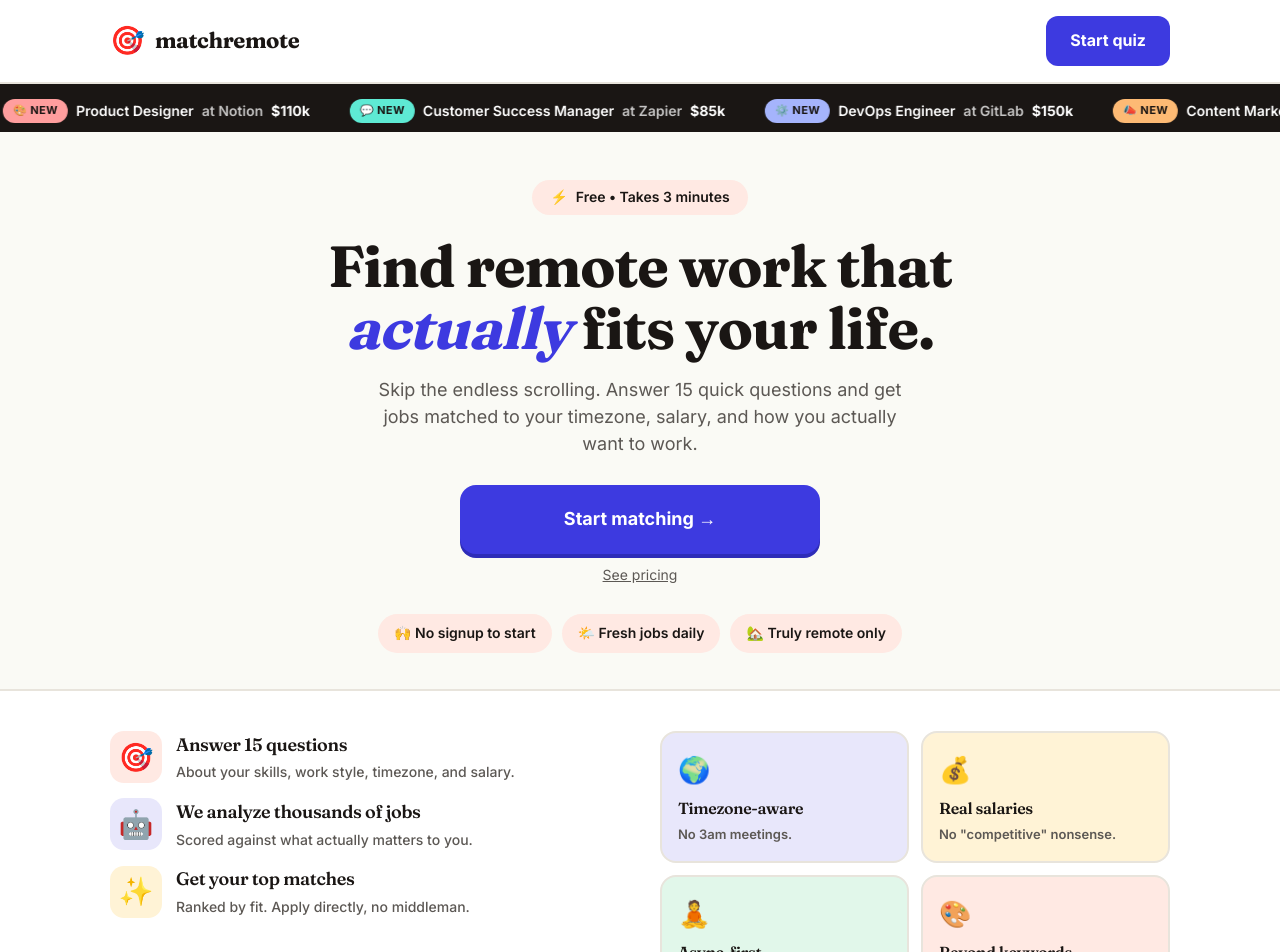
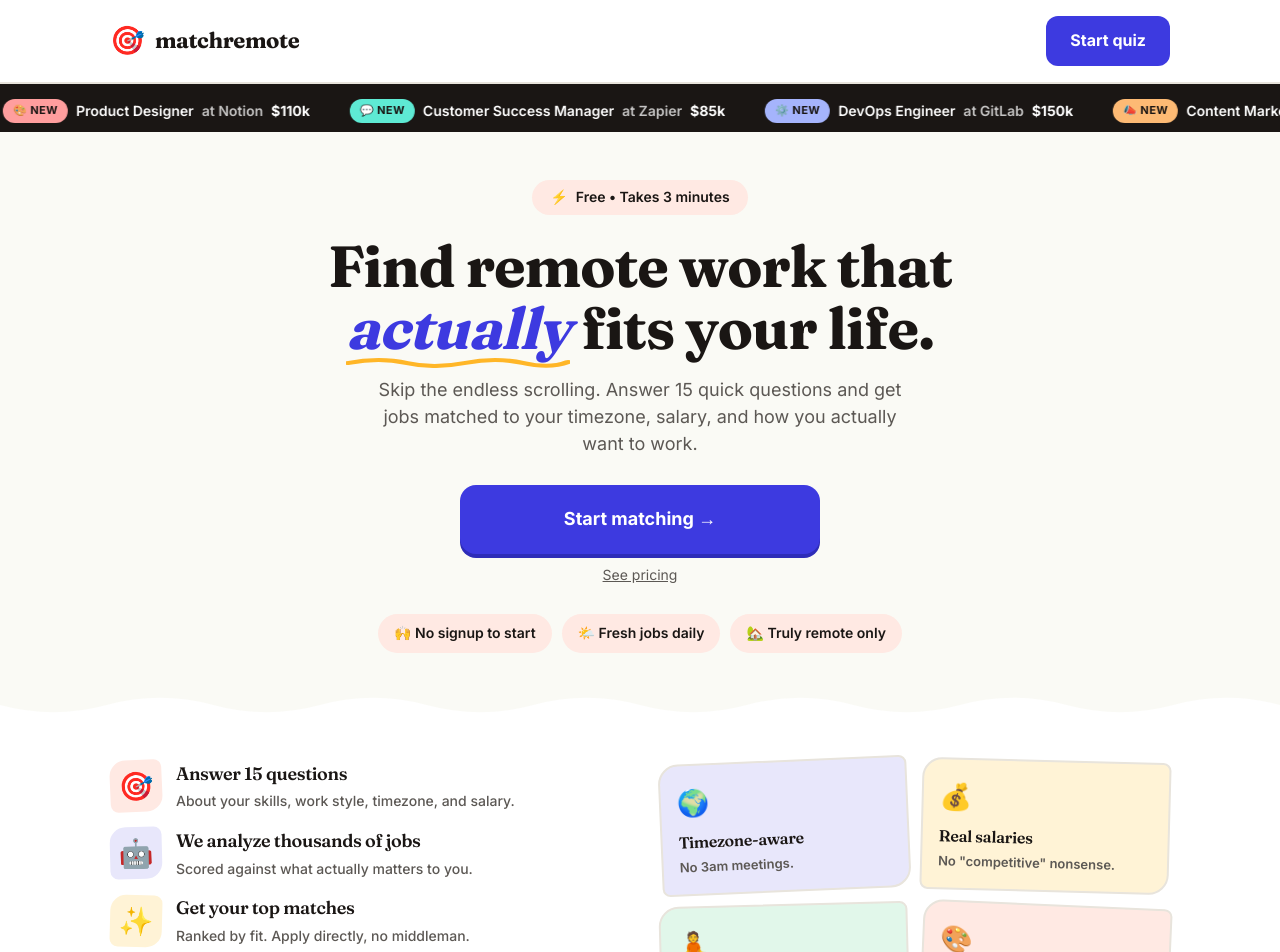
Before and after one commit to johanneskepp/matchremote.io, a Next.js app: page / in a window 1280 px wide. Shown: the top 952 px of the page. Built offline with nearby package versions, Linux system fonts and the light colour scheme.

Commit message:
Break up the boxy rounded-corner look: sticker tilt on cards, hand-drawn underline, wavy divider

```diff
--- a/app/globals.css
+++ b/app/globals.css
@@ -431,6 +431,16 @@ button {
   }
 }
 
+/* Sticker-style tilt, breaks the perfect grid feel */
+.tilt-a { transform: rotate(-2.5deg); transition: transform 0.2s ease; }
+.tilt-b { transform: rotate(1.5deg); transition: transform 0.2s ease; }
+.tilt-c { transform: rotate(-1.5deg); transition: transform 0.2s ease; }
+.tilt-d { transform: rotate(2.5deg); transition: transform 0.2s ease; }
+
+.tilt-a:hover, .tilt-b:hover, .tilt-c:hover, .tilt-d:hover {
+  transform: rotate(0deg) scale(1.05);
+}
+
 /* Big number for stats */
 .big-num {
   font-family: 'Fraunces', serif;
--- a/app/page.tsx
+++ b/app/page.tsx
@@ -65,7 +65,25 @@ export default function Home() {
             lineHeight: 1.08,
             marginBottom: '16px',
           }}>
-            Find remote work that <em style={{ color: 'var(--indigo)', fontStyle: 'italic' }}>actually</em> fits your life.
+            Find remote work that{' '}
+            <span style={{ position: 'relative', display: 'inline-block' }}>
+              <em style={{ color: 'var(--indigo)', fontStyle: 'italic' }}>actually</em>
+              <svg
+                viewBox="0 0 100 12"
+                preserveAspectRatio="none"
+                style={{ position: 'absolute', left: 0, bottom: '-8px', width: '100%', height: '12px' }}
+                aria-hidden="true"
+              >
+                <path
+                  d="M1,7 Q15,1 27,7 T53,7 T79,7 T99,6"
+                  fill="none"
+                  stroke="var(--yellow)"
+                  strokeWidth="4"
+                  strokeLinecap="round"
+                />
+              </svg>
+            </span>{' '}
+            fits your life.
           </h1>
 
           <p style={{
@@ -102,18 +120,31 @@ export default function Home() {
         </div>
       </section>
 
+      {/* Wavy divider instead of a straight line */}
+      <svg
+        viewBox="0 0 1440 40"
+        preserveAspectRatio="none"
+        style={{ display: 'block', width: '100%', height: '32px', marginBottom: '-1px' }}
+        aria-hidden="true"
+      >
+        <path
+          d="M0,20 Q60,38 120,20 T240,20 T360,20 T480,20 T600,20 T720,20 T840,20 T960,20 T1080,20 T1200,20 T1320,20 T1440,20 L1440,40 L0,40 Z"
+          fill="white"
+        />
+      </svg>
+
       {/* How it works + Why us, side by side to stay compact */}
-      <section style={{ padding: '40px 0', background: 'white', borderTop: '2px solid var(--border)', borderBottom: '2px solid var(--border)' }}>
+      <section style={{ padding: '40px 0', background: 'white', borderBottom: '2px solid var(--border)' }}>
         <div className="container-wide" style={{ display: 'grid', gridTemplateColumns: 'repeat(auto-fit, minmax(320px, 1fr))', gap: '40px' }}>
           <div>
             <div style={{ display: 'flex', flexDirection: 'column', gap: '14px' }}>
               {[
-                { emoji: '🎯', title: 'Answer 15 questions', text: 'About your skills, work style, timezone, and salary.', tint: 'var(--tint-pink)' },
-                { emoji: '🤖', title: 'We analyze thousands of jobs', text: 'Scored against what actually matters to you.', tint: 'var(--tint-indigo)' },
-                { emoji: '✨', title: 'Get your top matches', text: 'Ranked by fit. Apply directly, no middleman.', tint: 'var(--tint-yellow)' },
+                { emoji: '🎯', title: 'Answer 15 questions', text: 'About your skills, work style, timezone, and salary.', tint: 'var(--tint-pink)', tilt: 'tilt-a' },
+                { emoji: '🤖', title: 'We analyze thousands of jobs', text: 'Scored against what actually matters to you.', tint: 'var(--tint-indigo)', tilt: 'tilt-c' },
+                { emoji: '✨', title: 'Get your top matches', text: 'Ranked by fit. Apply directly, no middleman.', tint: 'var(--tint-yellow)', tilt: 'tilt-b' },
               ].map((step, i) => (
                 <div key={i} style={{ display: 'flex', gap: '14px', alignItems: 'center' }}>
-                  <div style={{
+                  <div className={step.tilt} style={{
                     fontSize: '28px',
                     flexShrink: 0,
                     width: '52px',
@@ -122,7 +153,7 @@ export default function Home() {
                     alignItems: 'center',
                     justifyContent: 'center',
                     background: step.tint,
-                    borderRadius: '14px',
+                    borderRadius: '16px 8px 16px 8px',
                   }}>{step.emoji}</div>
                   <div>
                     <h3 className="font-display" style={{ fontSize: '18px', marginBottom: '2px' }}>{step.title}</h3>
@@ -136,12 +167,12 @@ export default function Home() {
           <div>
             <div style={{ display: 'grid', gridTemplateColumns: 'repeat(2, 1fr)', gap: '12px' }}>
               {[
-                { emoji: '🌍', title: 'Timezone-aware', text: 'No 3am meetings.', tint: 'var(--tint-indigo)' },
-                { emoji: '💰', title: 'Real salaries', text: 'No "competitive" nonsense.', tint: 'var(--tint-yellow)' },
-                { emoji: '🧘', title: 'Async-first', text: 'Respects deep work.', tint: 'var(--tint-green)' },
-                { emoji: '🎨', title: 'Beyond keywords', text: 'Matched on values, too.', tint: 'var(--tint-pink)' },
+                { emoji: '🌍', title: 'Timezone-aware', text: 'No 3am meetings.', tint: 'var(--tint-indigo)', tilt: 'tilt-a' },
+                { emoji: '💰', title: 'Real salaries', text: 'No "competitive" nonsense.', tint: 'var(--tint-yellow)', tilt: 'tilt-b' },
+                { emoji: '🧘', title: 'Async-first', text: 'Respects deep work.', tint: 'var(--tint-green)', tilt: 'tilt-c' },
+                { emoji: '🎨', title: 'Beyond keywords', text: 'Matched on values, too.', tint: 'var(--tint-pink)', tilt: 'tilt-d' },
               ].map((feat, i) => (
-                <div key={i} style={{ padding: '16px', background: feat.tint, border: '2px solid var(--border)', borderRadius: '16px' }}>
+                <div key={i} className={feat.tilt} style={{ padding: '16px', background: feat.tint, border: '2px solid var(--border)', borderRadius: '20px 8px 20px 8px' }}>
                   <div style={{ fontSize: '26px', marginBottom: '6px' }}>{feat.emoji}</div>
                   <h3 className="font-display" style={{ fontSize: '16px', marginBottom: '2px' }}>{feat.title}</h3>
                   <p style={{ color: 'var(--ink-soft)', margin: 0, fontSize: '13px', fontWeight: 600 }}>{feat.text}</p>
```
